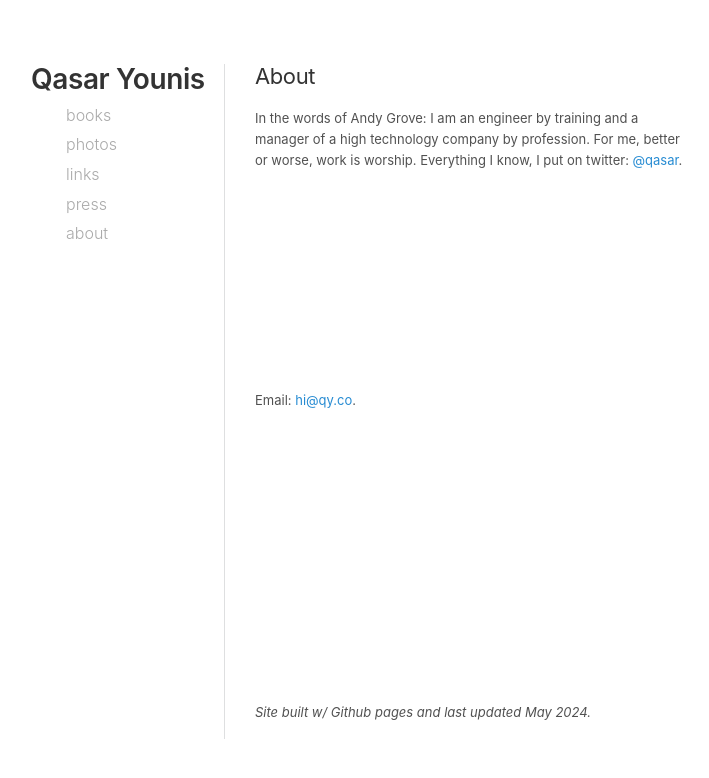
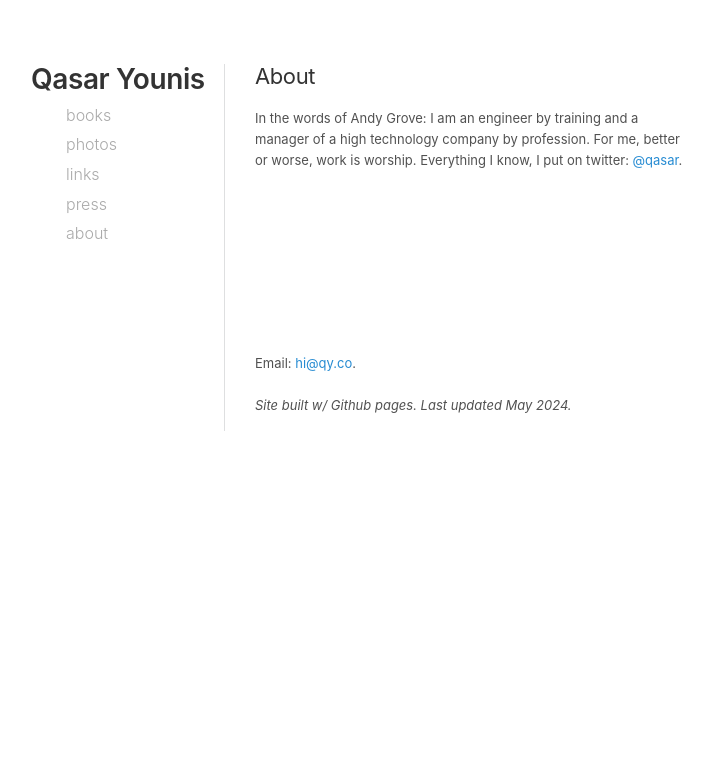
Before and after one commit to qasar/qasar.github.io, a Jekyll site: the page built from about.md, in a window 1280 px wide. Shown: the top 778 px of the page, without its empty margins (35-744 px from the left). Built offline with Jekyll 4.4.1, drawn with Linux system fonts in a browser that asks for light colours.

Commit message:
Update about.md

```diff
--- a/about.md
+++ b/about.md
@@ -4,9 +4,6 @@ permalink: /about/
 ---
 
 In the words of Andy Grove: I am an engineer by training and a manager of a high technology company by profession. For me, better or worse, work is worship. Everything I know, I put on twitter: <a href="https://twitter.com/qasar" target="_blank">@qasar</a>.
-
-
-
 <br>
 <br>
 <br>
@@ -19,17 +16,4 @@ In the words of Andy Grove: I am an engineer by training and a manager of a high
 
 Email: <a href="mailto:hi@qy.co" target="_blank">hi@qy.co</a>.
 <br>
-<br>
-<br>
-<br>
-<br>
-<br>
-<br>
-<br>
-<br>
-<br>
-<br>
-<br>
-<br>
-<br>
-<br> <i> Site built w/ Github pages and last updated May 2024. </i>
+<br> <i> Site built w/ Github pages. Last updated May 2024. </i>
```
